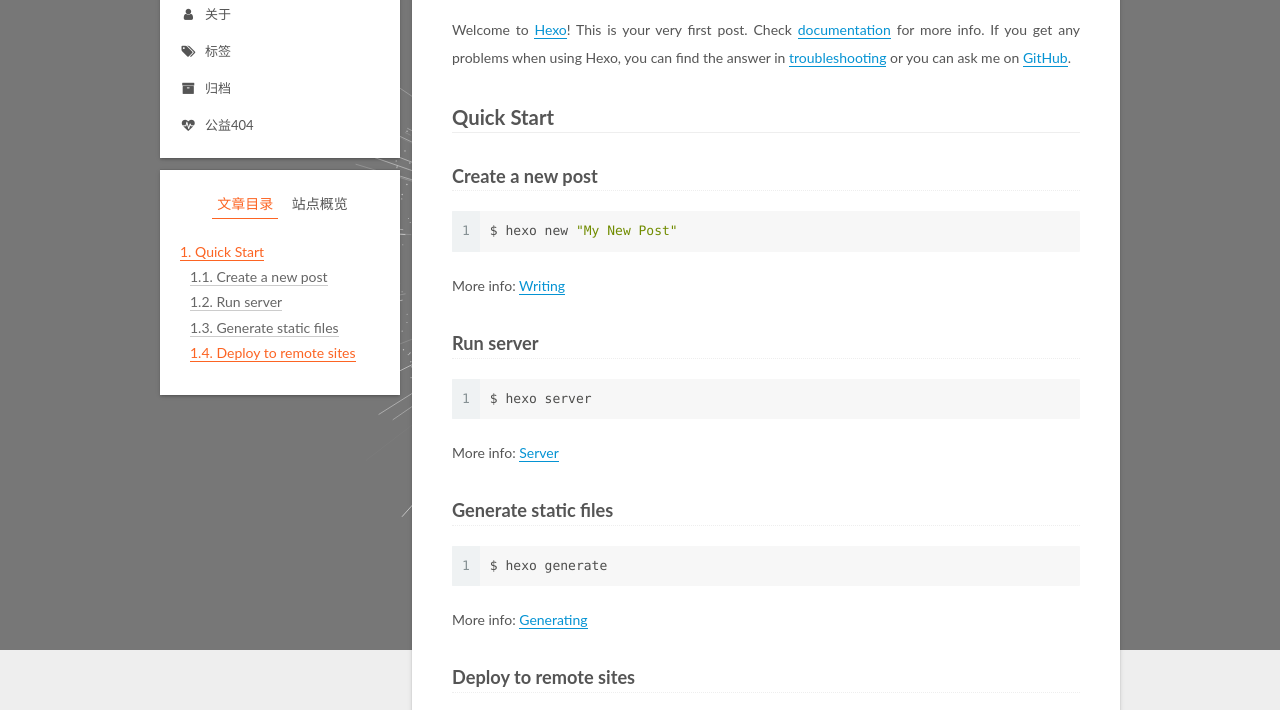
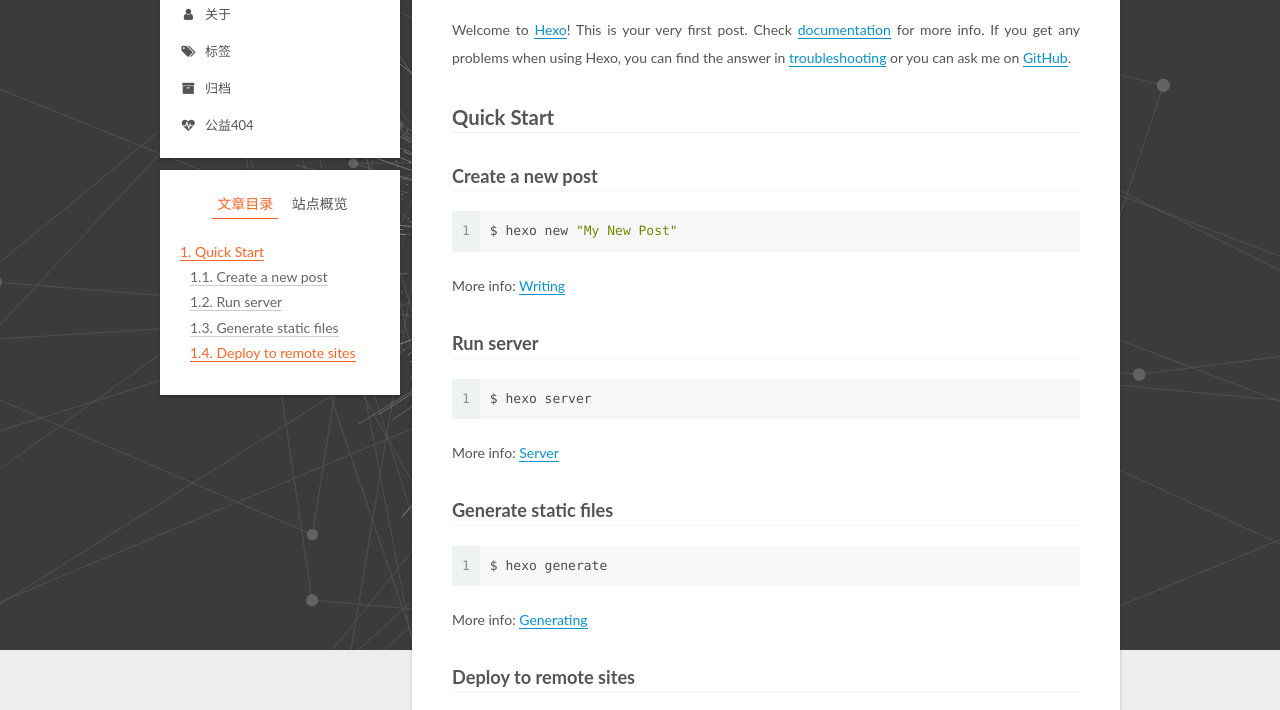
Before and after one commit to AidenOfficial/AidenOfficial.github.io_REDACTED, a plain HTML site: page 2018/08/22/hello-world/index.html in a window 1280 px wide. Shown: the part 150-860 px from the top of the page. Drawn offline with Linux system fonts and the light colour scheme; animation ran at ten frames a second; a script that the page names is missing.

Commit message:
Site updated: 2018-08-22 23:03:41

```diff
--- a/2018/08/22/hello-world/index.html
+++ b/2018/08/22/hello-world/index.html
@@ -590,6 +590,9 @@
 
 
 
+
+
+
     <script type="text/javascript" src="/lib/jquery/index.js?v=2.1.3"></script>
 
 
@@ -621,6 +624,11 @@
 
 
     <script type="text/javascript" src="/lib/three/three.min.js"></script>
+
+
+
+
+    <script type="text/javascript" src="/lib/three/canvas_lines.min.js"></script>
 
 
 
```
Also changed, not shown: 404/404.html (+8 -0 lines), about/index.html (+8 -0 lines), archives/2018/08/index.html (+8 -0 lines), archives/2018/index.html (+8 -0 lines), archives/index.html (+8 -0 lines), index.html (+8 -0 lines), tags/index.html (+8 -0 lines).
